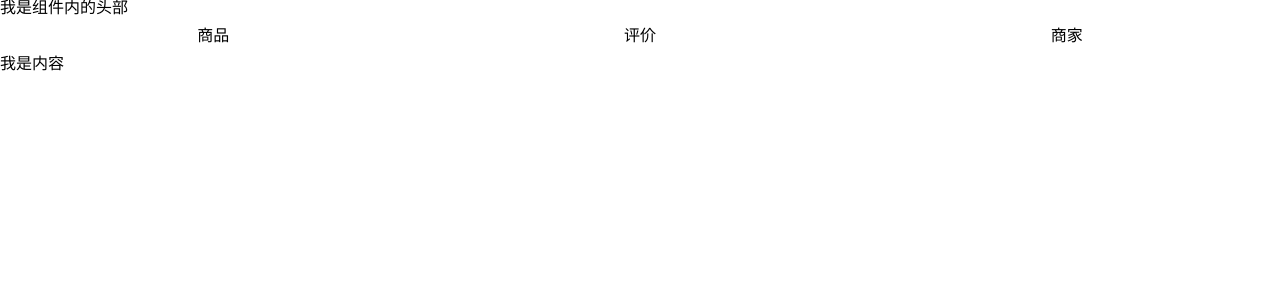
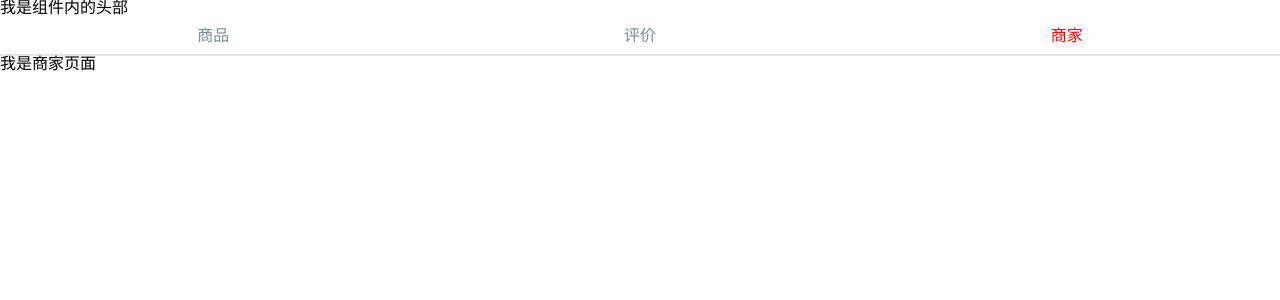
Before and after one commit to yaonote/ele-spa, a Vue app: page /#/seller in a window 1280 px wide. Shown: the top 300 px of the page. Built offline with nearby package versions, Linux system fonts and the light colour scheme.

Commit message:
主页面的路由配置以及1px 的实现

```diff
--- a/src/App.vue
+++ b/src/App.vue
@@ -1,14 +1,27 @@
 <template>
-  <div id="app">
+  <div>
+    <!-- 头部组件 -->
    <v-header></v-header>
-   <div class="tab">
-     <div class="tab-item">商品</div>
-     <div class="tab-item">评价</div>
-     <div class="tab-item">商家</div>
+   <!-- 导航部分 -->
+   <div class="tab border-1px">
+     <div class="tab-item">
+       <router-link to="/goods">商品</router-link>
+     </div>
+     <div class="tab-item">
+       <router-link to="/ratings">评价</router-link>
+
+     </div>
+     <div class="tab-item">
+       <router-link to="/seller">商家</router-link>
+      </div>
    </div>
-   <div class="content">
-     我是内容
-   </div>
+<!-- 中间的内容部分 -->
+   <router-view>
+      <div class="content">
+        我是内容
+      </div>
+   </router-view>
+
   </div>
 </template>
 
@@ -22,13 +35,18 @@ export default {
 </script>
 
 <style lang='stylus' rel='stylesheet/stylus'>
-     #app
+@import './common/stylus/mixin.styl';
        .tab
           display: flex
           width: 100%
           height: 40px
           line-height: 40px
+          border-1px(rgba(7,17,27,.1))
           .tab-item
             flex: 1
             text-align: center
+            font: 400 14px/40px rgb(77,85,93)
+            .active
+              color: red
+
 </style>
--- /dev/null
+++ b/src/common/stylus/base.styl
@@ -0,0 +1,11 @@
+@media(-webkit-min-device-pixel-ratio:1.5),(min-device-pixel-ratio:1.5)
+.border-1px
+     &::after
+         -webkit-transform: scaleY(0.7)
+         transform: scaleY(0.7)
+
+@media(-webkit-min-device-pixel-ratio:2),(min-device-pixel-ratio:2)
+.border-1px
+    &::after
+         -webkit-transform: scaleY(0.5)
+         transform: scaleY(0.5)
--- /dev/null
+++ b/src/common/stylus/index.styl
@@ -0,0 +1,3 @@
+@import './mixin'
+@import './icon'
+@import './base'
--- /dev/null
+++ b/src/common/stylus/mixin.styl
@@ -0,0 +1,10 @@
+border-1px($color)
+  position: relative
+  &:after
+      display: block
+      position: absolute
+      left: 0
+      bottom: 0
+      width: 100%
+      border: 1px solid $color
+      content: ' '
--- a/src/components/ratings/ratings.vue
+++ b/src/components/ratings/ratings.vue
@@ -1,22 +1,11 @@
 <!-- by yao -->
 <template>
-  <div></div>
+  <div>我是评价页面</div>
 </template>
 
 <script type='text/ecmascript-6'>
 export default {
-  data () {
-    return {
-    };
-  },
 
-  components: {},
-
-  computed: {},
-
-  mounted: {},
-
-  methods: {}
 }
 
 </script>
--- /dev/null
+++ b/src/components/seller/seller.vue
@@ -0,0 +1,11 @@
+<!-- by yao -->
+<template>
+  <div>我是商家页面</div>
+</template>
+
+<script type='text/ecmascript-6'>
+export default {}
+
+</script>
+<style lang='stylus' rel='stylesheet/stylus'>
+</style>
--- a/src/router/index.js
+++ b/src/router/index.js
@@ -1,15 +1,31 @@
 import Vue from 'vue'
 import Router from 'vue-router'
 // import HelloWorld from '@/components/HelloWorld'
+import goods from '@/components/goods/goods'
+import ratings from '@/components/ratings/ratings'
+import seller from '@/components/seller/seller'
 
 Vue.use(Router)
 
+
 export default new Router({
+  linkActiveClass:'active',
   routes: [
     {
-      path: '/'
-      // name: 'HelloWorld',
-      // component: HelloWorld
+      path: '/',
+      redirect: '/goods'
+    },
+    {
+      path: '/goods',
+      component: goods
+    },
+    {
+      path:'/ratings',
+      component: ratings
+    },
+    {
+      path:"/seller",
+      component: seller
     }
   ]
 })
```
